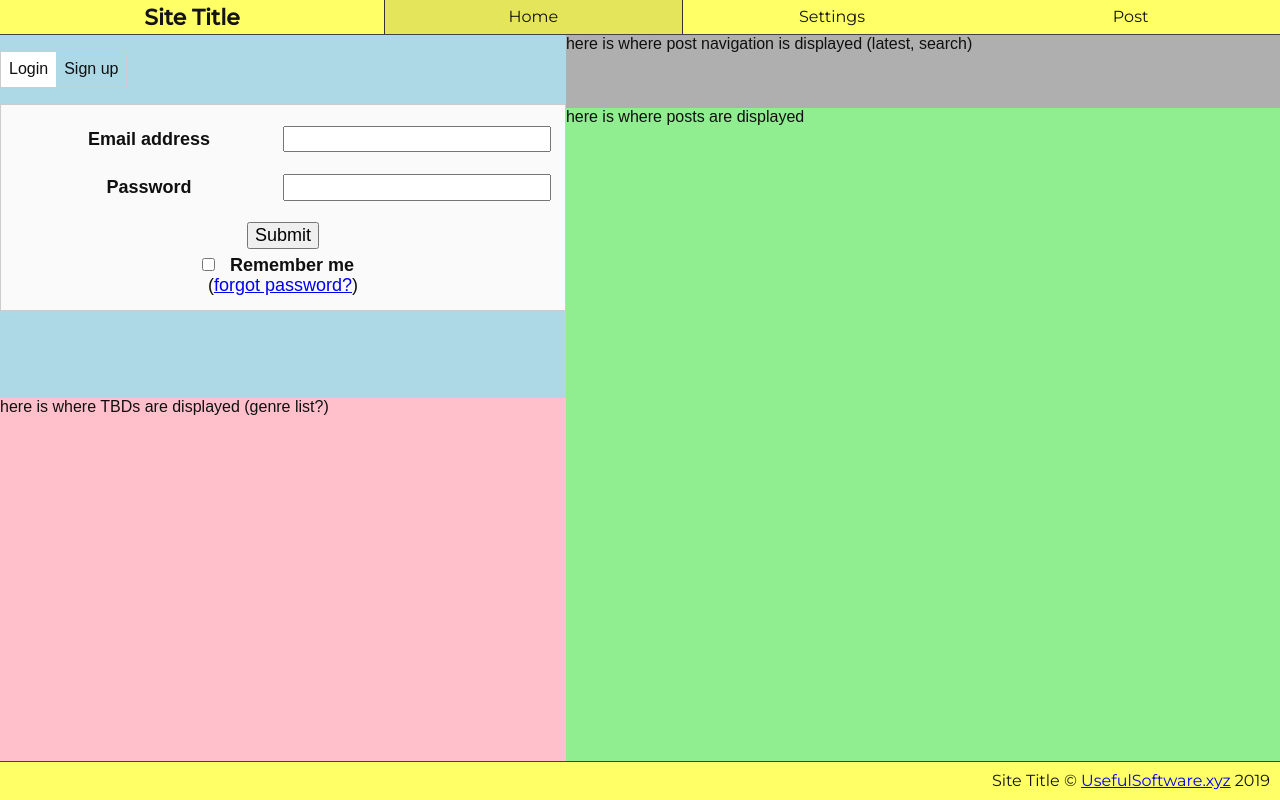
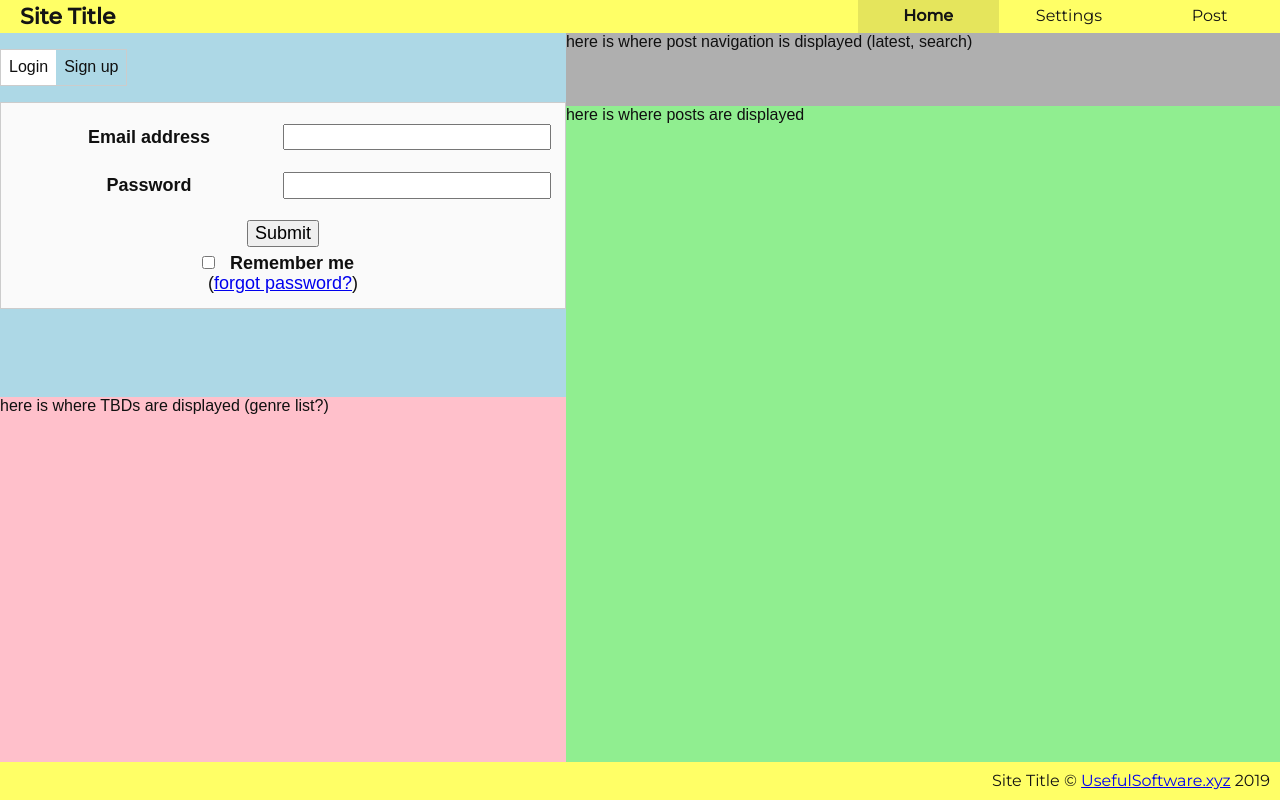
Before and after one commit to tedjenkins/forum, a Vue app: page / in a window 1280 px wide. Built offline with nearby package versions, Linux system fonts and the light colour scheme.

Commit message:
Borders removed in header and footer CSS

```diff
--- a/src/views/layout/SiteFooter.vue
+++ b/src/views/layout/SiteFooter.vue
@@ -15,7 +15,6 @@ export default class SiteFooter extends Vue {}
 <style lang="scss" scoped>
 footer {
   @include hdrftr;
-  border-top: $site-border;
   grid-row: 3;
   padding: 10px;
 
--- a/src/views/layout/SiteHeader.vue
+++ b/src/views/layout/SiteHeader.vue
@@ -39,15 +39,12 @@ export default class SiteHeader extends Vue {
 <style lang="scss" scoped>
 header {
   @include hdrftr;
-  border-bottom: $site-border;
   flex-direction: column;
   grid-row: 1;
 
   a {
-    border: 1px solid transparent;
-    border-bottom: 0px;
     color: inherit;
-    padding: 4px 12px;
+    padding: 4px 20px;
     text-decoration: none;
     transition-duration: 120ms;
     transition-property: background-color;
@@ -59,16 +56,16 @@ header {
     font-weight: bold;
     margin: 0px auto;
     text-align: center;
+    width: 100%;
   }
 
   #site-navigation {
     align-items: center;
     display: flex;
-    flex-flow: row wrap;
+    flex-flow: row nowrap;
     font-size: 14px;
     justify-content: center;
     margin-top: 4px;
-    width: 100%;
 
     & > * {
       text-align: center;
@@ -80,16 +77,7 @@ header {
 
     .router-link-exact-active {
       background-color: rgba(0, 0, 0, 0.1);
-      border: 1px solid #333;
-      border-bottom: 0px;
-
-      &:first-of-type {
-        border-left: 0px;
-      }
-
-      &:last-of-type {
-        border-right: 0px;
-      }
+      font-weight: bold;
     }
   }
 }
@@ -129,14 +117,13 @@ header {
       align-content: center;
       display: flex;
       height: 100%;
-      justify-content: center;
-      width: 30%;
+      text-align: left;
     }
 
     #site-navigation {
       height: 100%;
       margin-top: 0px;
-      width: 70%;
+      width: 50%;
 
       & > * {
         align-items: center;
@@ -144,14 +131,6 @@ header {
         height: 100%;
         justify-content: center;
       }
-
-      .router-link-exact-active {
-        border-top: 0px;
-
-        &:first-of-type {
-          border-left: 1px solid #333;
-        }
-      }
     }
   }
 }
```
